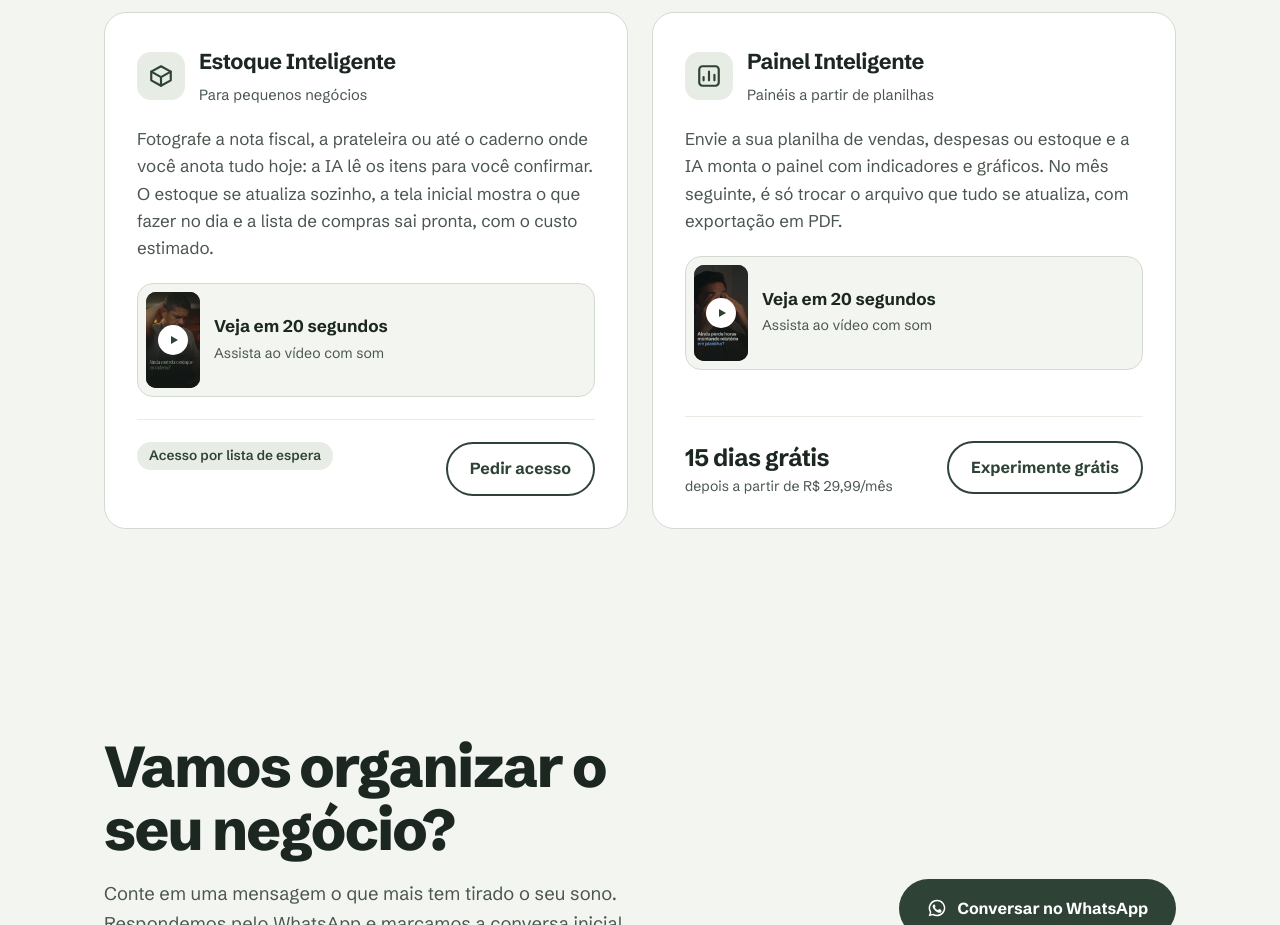
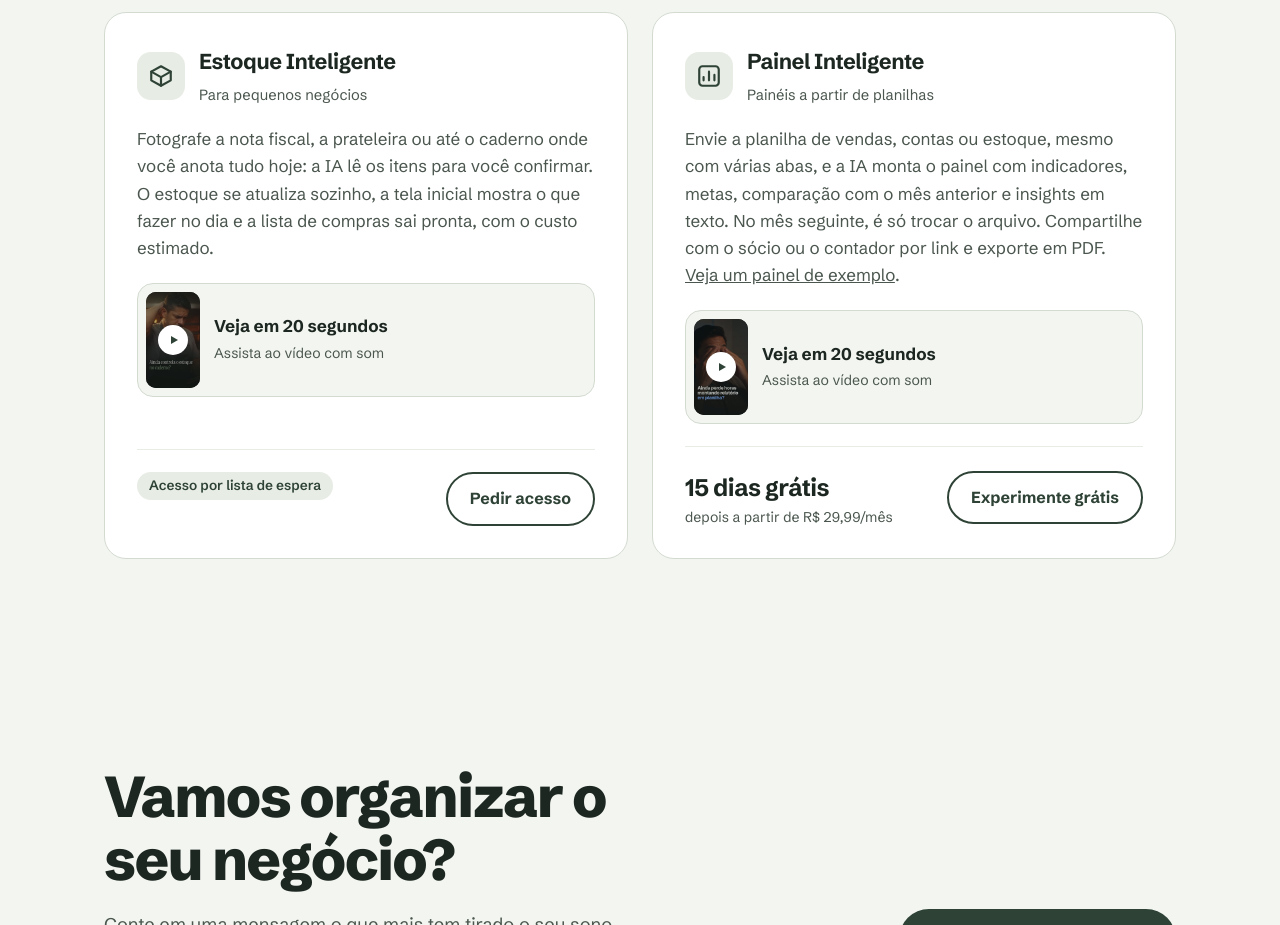
Before and after one commit to mauromfreitas/mfagentes-site, a plain HTML site: page index.html in a window 1280 px wide. Shown: the part 4040-4965 px from the top of the page. Drawn offline with Linux system fonts and the light colour scheme.

Commit message:
Painel Inteligente: texto atualizado com as novidades e link para o painel de exemplo
Co-Authored-By: Claude Opus 5.5 <noreply@anthropic.com>
Claude-Session: https://claude.ai/code/session_015852r6bFDp9S5FoHMHsem9

```diff
--- a/index.html
+++ b/index.html
@@ -424,7 +424,7 @@
             <span class="app-icon" aria-hidden="true"><svg viewBox="0 0 24 24"><rect x="3" y="3" width="18" height="18" rx="3"/><path d="M7 16v-3M12 16V8M17 16v-5"/></svg></span>
             <div><h3>Painel Inteligente</h3><span class="app-for">Painéis a partir de planilhas</span></div>
           </div>
-          <p>Envie a sua planilha de vendas, despesas ou estoque e a IA monta o painel com indicadores e gráficos. No mês seguinte, é só trocar o arquivo que tudo se atualiza, com exportação em PDF.</p>
+          <p>Envie a planilha de vendas, contas ou estoque, mesmo com várias abas, e a IA monta o painel com indicadores, metas, comparação com o mês anterior e insights em texto. No mês seguinte, é só trocar o arquivo. Compartilhe com o sócio ou o contador por link e exporte em PDF. <a href="https://painel.mfagentes.com.br/exemplo" target="_blank" rel="noopener">Veja um painel de exemplo</a>.</p>
           <button type="button" class="app-video" data-video="painel" data-title="Painel Inteligente" data-cta="Experimente grátis" data-cta-href="https://painel.mfagentes.com.br">
             <span class="app-video-thumb"><img src="/videos/painel.jpg" alt="" width="54" height="96" loading="lazy"><span class="app-video-play" aria-hidden="true"><svg viewBox="0 0 24 24"><path d="M6 4v16l14-8z"/></svg></span></span>
             <span><strong>Veja em 20 segundos</strong><small>Assista ao vídeo com som</small></span>
```
